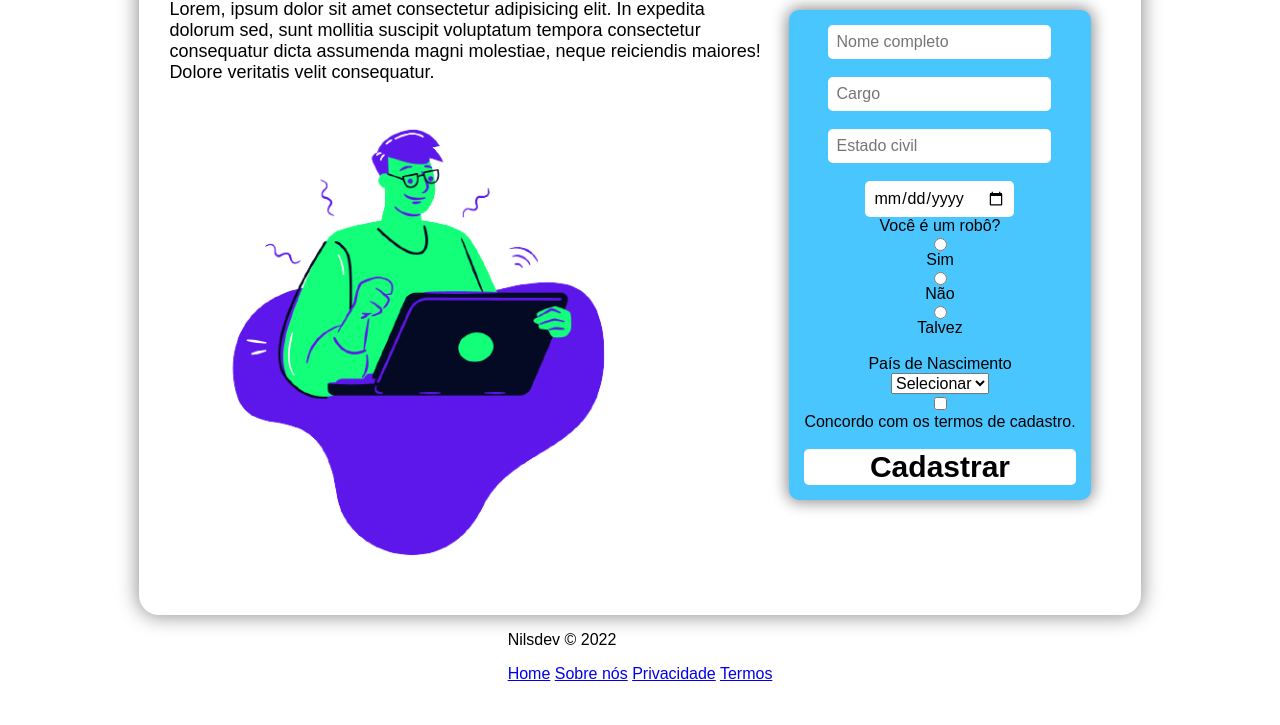
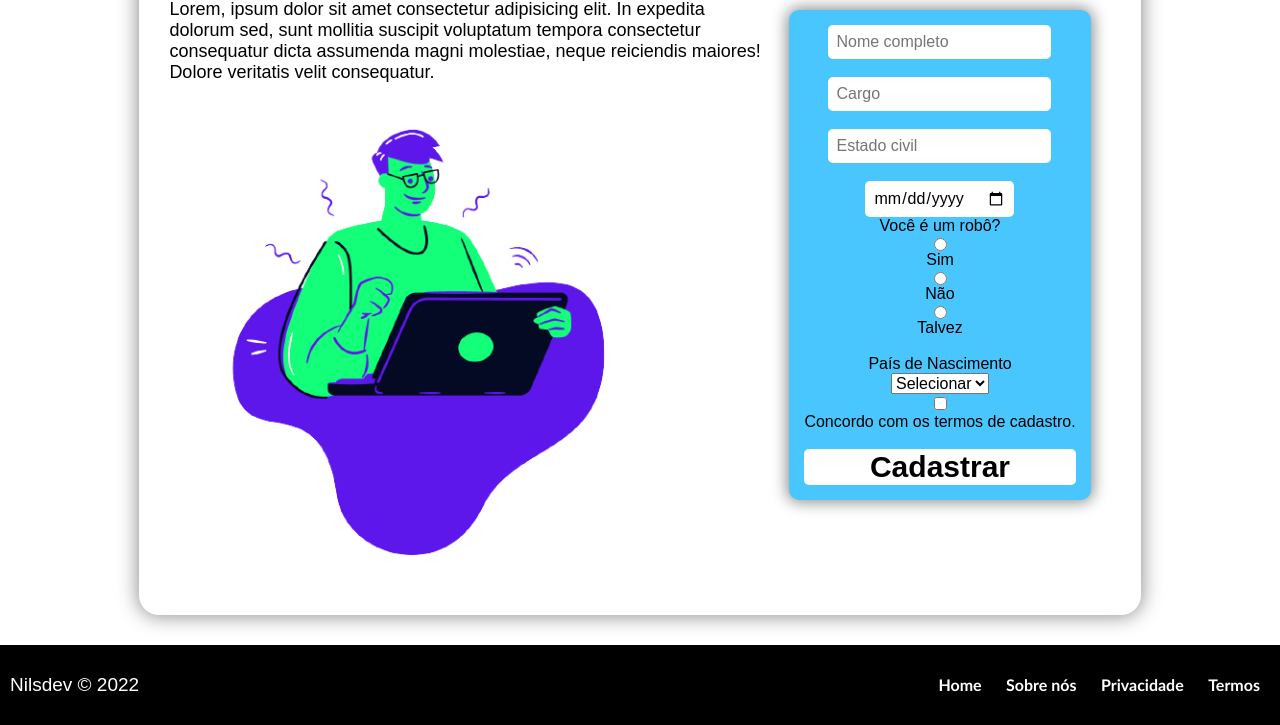
Before and after one commit to RenilsonMedeiros/classCode, a plain HTML site: page meusite.html in a window 1280 px wide. Shown: the part 245-970 px from the top of the page. Before the commit the page ends 928 px from the top, so only its background shows below. Drawn offline with Linux system fonts and the light colour scheme.

Commit message:
Finalizando o CSS
Realizando o push direto do github

```diff
--- a/style.css
+++ b/style.css
@@ -124,3 +124,41 @@ main .container {
   background-color: black;
   color: white;
 }
+
+footer {
+  background-color: black;
+  width: 100%;
+  height: 100%;
+  color:#ffffff;
+
+  margin-top: 30px;
+}
+
+footer .container-footer .div-footer{
+  display: flex;
+  align-items: center;
+  justify-content: space-between;
+
+  margin: 10px;
+}
+
+.div-footer p {
+  font-size: 19px;
+}
+
+footer .container-footer .div-footer nav a{
+  color: white;
+  font-size: 16px;
+  font-family: 'Gill Sans', 'Gill Sans MT', Calibri, 'Trebuchet MS', sans-serif;
+  font-weight: bold;
+
+  text-decoration: none;
+  margin: 10px;
+
+  transition: all 0.3s;
+
+}
+
+footer .container-footer .div-footer nav a:hover {
+  color: #4ac6ff;
+}
```
